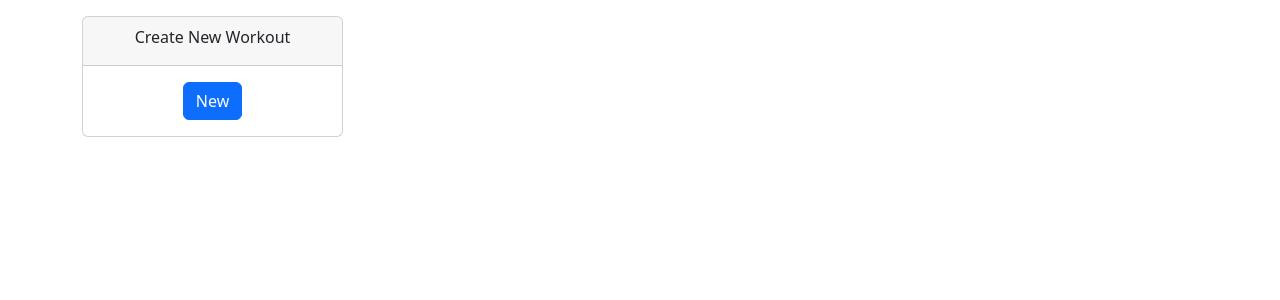
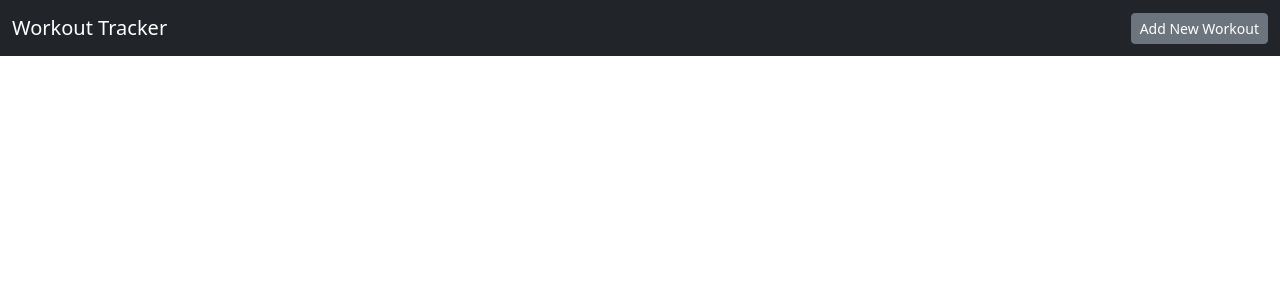
Before and after one commit to David-Ogden-III/first_react_project, a React (Create React App) app: page / in a window 1280 px wide. Shown: the top 300 px of the page. Built offline with nearby package versions, Linux system fonts and the light colour scheme.

Commit message:
removed newWorkoutCard, added Header

```diff
--- a/src/App.js
+++ b/src/App.js
@@ -1,12 +1,16 @@
 import './App.css';
 import { Container } from 'reactstrap';
-import NewWorkoutCard from './components/newWorkoutCard';
+import { Header } from './components/Header';
 
 function App() {
   return (
+    <div className='App'>
+    <Header />
     <Container>
-      <NewWorkoutCard />
-    </Container >
+
+    </Container>
+    </div>
+
   );
 };
 
--- /dev/null
+++ b/src/components/Header.js
@@ -0,0 +1,13 @@
+import { Navbar, NavbarBrand } from 'reactstrap';
+import NewWorkoutModal from './newWorkoutModal';
+
+export const Header = () => {
+    return (
+        <Navbar color='dark' dark>
+            <NavbarBrand href='/'>
+                Workout Tracker
+            </NavbarBrand>
+            <NewWorkoutModal className='ms-auto' />
+        </Navbar>
+    );
+};
--- a/src/components/newWorkoutCard.js
+++ /dev/null
@@ -1,23 +0,0 @@
-import { Row, Col, CardHeader, Card, CardBody, CardTitle } from 'reactstrap';
-import NewWorkoutModal from './newWorkoutModal';
-
-const NewWorkoutCard = () => {
-    return (
-            <Row className='mt-3'>
-                <Col md='3' xs='4'>
-                    <Card>
-                        <CardHeader>
-                            <CardTitle className='text-center'>
-                                Create New Workout
-                            </CardTitle>
-                        </CardHeader>
-                        <CardBody className='mx-auto'>
-                            <NewWorkoutModal />
-                        </CardBody>
-                    </Card>
-                </Col>
-            </Row>
-    );
-};
-
-export default NewWorkoutCard;
--- a/src/components/newWorkoutModal.js
+++ b/src/components/newWorkoutModal.js
@@ -9,8 +9,8 @@ const NewWorkoutModal = (args) => {
 
     return (
         <div>
-            <Button color="primary" onClick={toggle}>
-                New
+            <Button color="secondary" size='sm' onClick={toggle}>
+                Add New Workout
             </Button>
             <Modal isOpen={modal} toggle={toggle} {...args}>
                 <ModalHeader toggle={toggle}>Choose your focus</ModalHeader>
@@ -18,8 +18,8 @@ const NewWorkoutModal = (args) => {
                     <ModalForm />
                 </ModalBody>
                 <ModalFooter>
-                    <Button color="primary" onClick={toggle}>
-                        Add
+                    <Button color="primary" type='submit' value='Submit' onClick={toggle}>
+                        Create
                     </Button>
                 </ModalFooter>
             </Modal>
```
